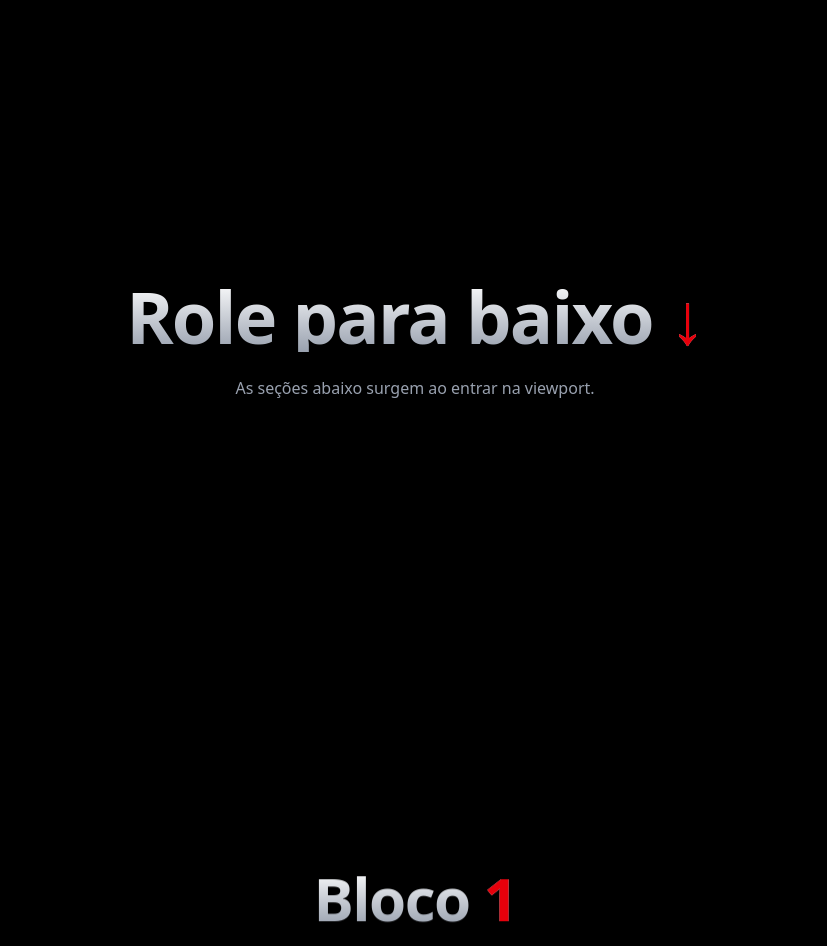
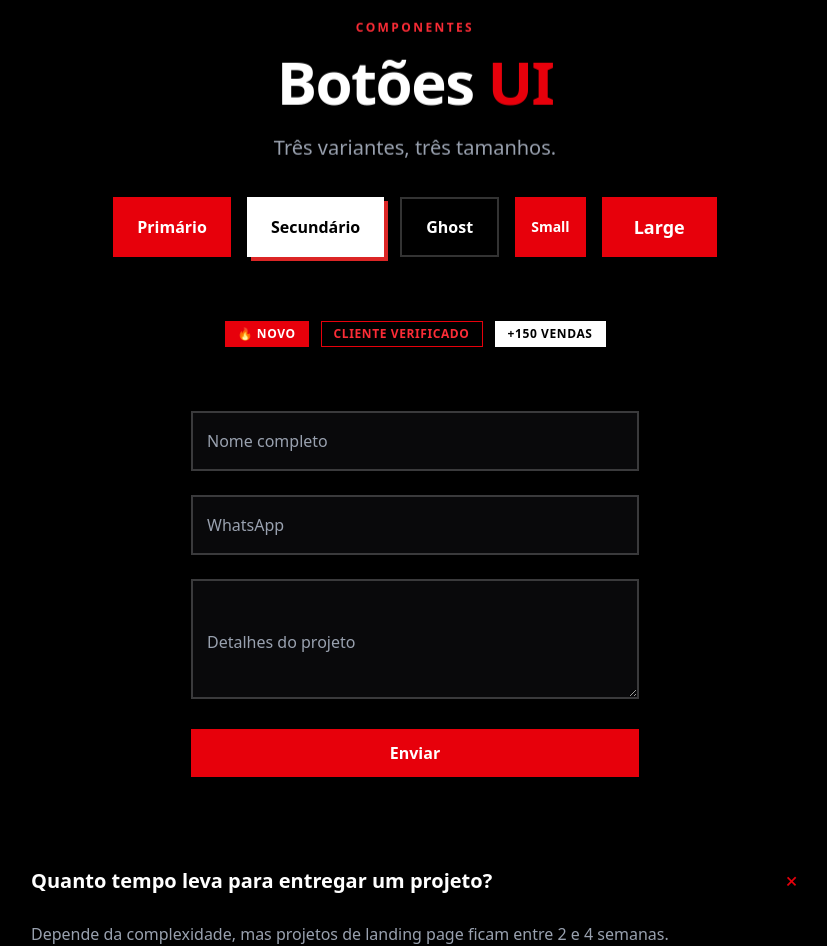
Before and after one commit to Leone-Ricardo/leonedicamp-portfolio, a React (Vite) app: page / in a window 1280 px wide. Shown: the part 60-1006 px from the top of the page, without its empty margins (225-1052 px from the left). Built offline with nearby package versions, Linux system fonts and the light colour scheme.

Commit message:
feat: ui components (Button, Badge, SectionTitle, FloatingInput, Accordion)

```diff
--- a/src/App.tsx
+++ b/src/App.tsx
@@ -1,37 +1,63 @@
-import { Reveal } from '@/components/ui/Reveal'
+import { Button } from '@/components/ui/Button'
+import { Badge } from '@/components/ui/Badge'
+import { SectionTitle } from '@/components/ui/SectionTitle'
+import { FloatingInput } from '@/components/ui/FloatingInput'
+import { AccordionItem } from '@/components/ui/Accordion'
 
 function App() {
   return (
     <div className="min-h-screen bg-black text-white">
-      {/* Bloco visível imediatamente */}
-      <section className="container-site min-h-screen flex flex-col justify-center items-center text-center gap-6">
-        <h1 className="text-5xl md:text-7xl font-bold text-gradient-white">
-          Role para baixo <span className="text-red-600">↓</span>
-        </h1>
-        <p className="text-gray-400">As seções abaixo surgem ao entrar na viewport.</p>
-      </section>
+      <div className="container-site py-20 space-y-16">
+        {/* Botões */}
+        <section>
+          <SectionTitle
+            eyebrow="Componentes"
+            title={<>Botões <span className="text-red-600">UI</span></>}
+            description="Três variantes, três tamanhos."
+          />
+          <div className="mt-8 flex flex-wrap gap-4 justify-center">
+            <Button variant="primary">Primário</Button>
+            <Button variant="secondary">Secundário</Button>
+            <Button variant="ghost">Ghost</Button>
+            <Button variant="primary" size="sm">Small</Button>
+            <Button variant="primary" size="lg">Large</Button>
+          </div>
+        </section>
 
-      {/* Blocos que animam ao aparecer */}
-      {[1, 2, 3, 4, 5].map((n) => (
-        <Reveal key={n} delay={n * 80}>
-          <section className="container-site py-32 text-center">
-            <h2 className="text-4xl md:text-6xl font-bold text-gradient-white">
-              Bloco <span className="text-red-600">{n}</span>
-            </h2>
-            <p className="text-gray-400 mt-4">Revelado com sucesso ✨</p>
-          </section>
-        </Reveal>
-      ))}
+        {/* Badges */}
+        <section className="text-center">
+          <div className="flex flex-wrap gap-3 justify-center">
+            <Badge variant="red">🔥 Novo</Badge>
+            <Badge variant="outline">Cliente verificado</Badge>
+            <Badge variant="white">+150 vendas</Badge>
+          </div>
+        </section>
 
-      {/* Bloco final com botão de reset */}
-      <section className="container-site py-32 text-center">
-        <button
-          onClick={() => window.scrollTo({ top: 0, behavior: 'smooth' })}
-          className="bg-red-600 hover:bg-red-700 text-white font-semibold px-6 py-3 shadow-brutal transition-colors"
-        >
-          Voltar ao topo ↑
-        </button>
-      </section>
+        {/* Formulário */}
+        <section className="max-w-md mx-auto space-y-6">
+          <FloatingInput label="Nome completo" type="text" />
+          <FloatingInput label="WhatsApp" type="tel" />
+          <FloatingInput as="textarea" label="Detalhes do projeto" />
+          <Button variant="primary" className="w-full">Enviar</Button>
+        </section>
+
+        {/* FAQ */}
+        <section className="max-w-3xl mx-auto">
+          <AccordionItem
+            question="Quanto tempo leva para entregar um projeto?"
+            answer="Depende da complexidade, mas projetos de landing page ficam entre 2 e 4 semanas."
+            defaultOpen
+          />
+          <AccordionItem
+            question="Você cobra mensalidade?"
+            answer="Não. O modelo é pagamento único pela entrega, com suporte opcional."
+          />
+          <AccordionItem
+            question="Atende fora do Rio de Janeiro?"
+            answer="Sim, atendo remotamente todo o Brasil."
+          />
+        </section>
+      </div>
     </div>
   )
 }
--- /dev/null
+++ b/src/components/ui/Accordion.tsx
@@ -0,0 +1,52 @@
+import { useId, useState } from 'react'
+import type { ReactNode } from 'react'
+
+type AccordionItemProps = {
+  question: string
+  answer: ReactNode
+  defaultOpen?: boolean
+}
+
+export function AccordionItem({
+  question,
+  answer,
+  defaultOpen = false,
+}: AccordionItemProps) {
+  const [open, setOpen] = useState(defaultOpen)
+  const id = useId()
+
+  return (
+    <div className="border-b border-white/10">
+      <button
+        type="button"
+        onClick={() => setOpen((v) => !v)}
+        aria-expanded={open}
+        aria-controls={`${id}-panel`}
+        className="flex w-full items-center justify-between gap-4 py-6 text-left transition-colors hover:text-red-500"
+      >
+        <span className="text-lg font-semibold text-white md:text-xl">
+          {question}
+        </span>
+        <span
+          className={`text-2xl font-light text-red-600 transition-transform duration-300 ${
+            open ? 'rotate-45' : ''
+          }`}
+          aria-hidden="true"
+        >
+          +
+        </span>
+      </button>
+      <div
+        id={`${id}-panel`}
+        role="region"
+        className={`grid transition-all duration-300 ease-out ${
+          open ? 'grid-rows-[1fr] opacity-100' : 'grid-rows-[0fr] opacity-0'
+        }`}
+      >
+        <div className="overflow-hidden">
+          <div className="pb-6 text-gray-400 leading-relaxed">{answer}</div>
+        </div>
+      </div>
+    </div>
+  )
+}
--- /dev/null
+++ b/src/components/ui/Badge.tsx
@@ -0,0 +1,25 @@
+import type { ReactNode } from 'react'
+
+type BadgeVariant = 'red' | 'outline' | 'white'
+
+type BadgeProps = {
+  children: ReactNode
+  variant?: BadgeVariant
+  className?: string
+}
+
+const variants: Record<BadgeVariant, string> = {
+  red: 'bg-red-600 text-white border-red-600',
+  outline: 'bg-transparent text-red-500 border-red-600',
+  white: 'bg-white text-black border-white',
+}
+
+export function Badge({ children, variant = 'red', className = '' }: BadgeProps) {
+  return (
+    <span
+      className={`inline-flex items-center gap-1.5 border px-3 py-1 text-xs font-semibold uppercase tracking-wider ${variants[variant]} ${className}`}
+    >
+      {children}
+    </span>
+  )
+}
--- /dev/null
+++ b/src/components/ui/Button.tsx
@@ -0,0 +1,45 @@
+import type { ButtonHTMLAttributes, ReactNode } from 'react'
+
+type ButtonVariant = 'primary' | 'secondary' | 'ghost'
+type ButtonSize = 'sm' | 'md' | 'lg'
+
+type ButtonProps = ButtonHTMLAttributes<HTMLButtonElement> & {
+  variant?: ButtonVariant
+  size?: ButtonSize
+  children: ReactNode
+}
+
+const base =
+  'inline-flex items-center justify-center gap-2 font-semibold transition-all duration-200 focus-visible:outline-none focus-visible:ring-2 focus-visible:ring-red-600 focus-visible:ring-offset-2 focus-visible:ring-offset-black disabled:opacity-50 disabled:pointer-events-none'
+
+const variants: Record<ButtonVariant, string> = {
+  primary:
+    'bg-red-600 text-white shadow-brutal hover:bg-red-700 hover:-translate-y-0.5 hover:shadow-brutal-red active:translate-y-0',
+  secondary:
+    'bg-white text-black shadow-brutal-red hover:bg-gray-100 hover:-translate-y-0.5 active:translate-y-0',
+  ghost:
+    'bg-transparent text-white border-2 border-white/20 hover:border-red-600 hover:text-red-500',
+}
+
+const sizes: Record<ButtonSize, string> = {
+  sm: 'px-4 py-2 text-sm',
+  md: 'px-6 py-3 text-base',
+  lg: 'px-8 py-4 text-lg',
+}
+
+export function Button({
+  variant = 'primary',
+  size = 'md',
+  className = '',
+  children,
+  ...props
+}: ButtonProps) {
+  return (
+    <button
+      className={`${base} ${variants[variant]} ${sizes[size]} ${className}`}
+      {...props}
+    >
+      {children}
+    </button>
+  )
+}
--- /dev/null
+++ b/src/components/ui/FloatingInput.tsx
@@ -0,0 +1,63 @@
+import { useId, useState } from 'react'
+import type { InputHTMLAttributes, TextareaHTMLAttributes } from 'react'
+
+type BaseProps = {
+  label: string
+  error?: string
+}
+
+type InputProps = BaseProps &
+  InputHTMLAttributes<HTMLInputElement> & { as?: 'input' }
+
+type TextareaProps = BaseProps &
+  TextareaHTMLAttributes<HTMLTextAreaElement> & { as: 'textarea' }
+
+type FloatingInputProps = InputProps | TextareaProps
+
+/**
+ * Input/Textarea com floating label (o label "sobe" ao focar ou ter valor).
+ */
+export function FloatingInput(props: FloatingInputProps) {
+  const { label, error, className = '', as = 'input', ...rest } = props
+  const id = useId()
+  const [focused, setFocused] = useState(false)
+
+  const value = (rest as { value?: unknown }).value
+  const hasValue = value !== undefined && value !== ''
+  const floated = focused || hasValue
+
+  const commonFieldClass =
+    'peer w-full bg-zinc-950 border-2 border-white/20 text-white px-4 pt-6 pb-2 outline-none transition-colors focus:border-red-600 disabled:opacity-50'
+
+  const labelClass = `pointer-events-none absolute left-4 transition-all duration-200 ${
+    floated
+      ? 'top-2 text-xs text-red-500'
+      : 'top-1/2 -translate-y-1/2 text-base text-gray-400'
+  }`
+
+  return (
+    <div className={`relative ${className}`}>
+      {as === 'textarea' ? (
+        <textarea
+          id={id}
+          className={`${commonFieldClass} min-h-[120px] resize-y`}
+          onFocus={() => setFocused(true)}
+          onBlur={() => setFocused(false)}
+          {...(rest as TextareaHTMLAttributes<HTMLTextAreaElement>)}
+        />
+      ) : (
+        <input
+          id={id}
+          className={commonFieldClass}
+          onFocus={() => setFocused(true)}
+          onBlur={() => setFocused(false)}
+          {...(rest as InputHTMLAttributes<HTMLInputElement>)}
+        />
+      )}
+      <label htmlFor={id} className={labelClass}>
+        {label}
+      </label>
+      {error && <p className="mt-1.5 text-sm text-red-500">{error}</p>}
+    </div>
+  )
+}
--- /dev/null
+++ b/src/components/ui/SectionTitle.tsx
@@ -0,0 +1,54 @@
+import type { ReactNode } from 'react'
+import { Reveal } from './Reveal'
+
+type SectionTitleProps = {
+  /** Pequeno texto acima do título (eyebrow) */
+  eyebrow?: string
+  title: ReactNode
+  description?: ReactNode
+  align?: 'left' | 'center'
+  theme?: 'dark' | 'light'
+  className?: string
+}
+
+export function SectionTitle({
+  eyebrow,
+  title,
+  description,
+  align = 'center',
+  theme = 'dark',
+  className = '',
+}: SectionTitleProps) {
+  const isDark = theme === 'dark'
+  const alignClass = align === 'center' ? 'text-center mx-auto' : 'text-left'
+
+  return (
+    <Reveal className={`max-w-3xl ${alignClass} ${className}`}>
+      {eyebrow && (
+        <p
+          className={`mb-4 text-xs font-bold uppercase tracking-[0.2em] ${
+            isDark ? 'text-red-500' : 'text-red-600'
+          }`}
+        >
+          {eyebrow}
+        </p>
+      )}
+      <h2
+        className={`text-4xl md:text-5xl lg:text-6xl font-bold tracking-tight ${
+          isDark ? 'text-white' : 'text-black'
+        }`}
+      >
+        {title}
+      </h2>
+      {description && (
+        <p
+          className={`mt-5 text-lg md:text-xl leading-relaxed ${
+            isDark ? 'text-gray-400' : 'text-gray-600'
+          }`}
+        >
+          {description}
+        </p>
+      )}
+    </Reveal>
+  )
+}
```
